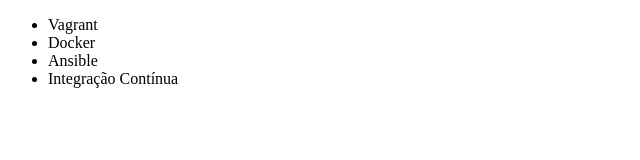
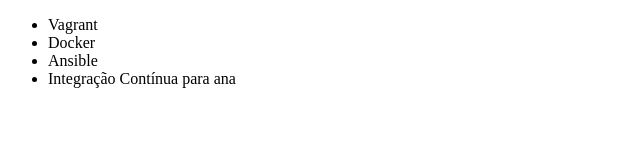
Before and after one commit to thi-a-go/git-alura, a plain HTML site: page index.html in a window 1280 px wide. Shown: the full height of the page, 0-640 px from the left. Drawn offline with Linux system fonts and the light colour scheme.

Commit message:
Renomeando curso de integração continua

```diff
--- a/index.html
+++ b/index.html
@@ -9,7 +9,7 @@
 			<li>Vagrant</li>
 			<li>Docker</li>
 			<li>Ansible</li>
-			<li>Integração Contínua</li>
+			<li>Integração Contínua para ana</li>
 		</ul>
 	</body>
 </html>
```
